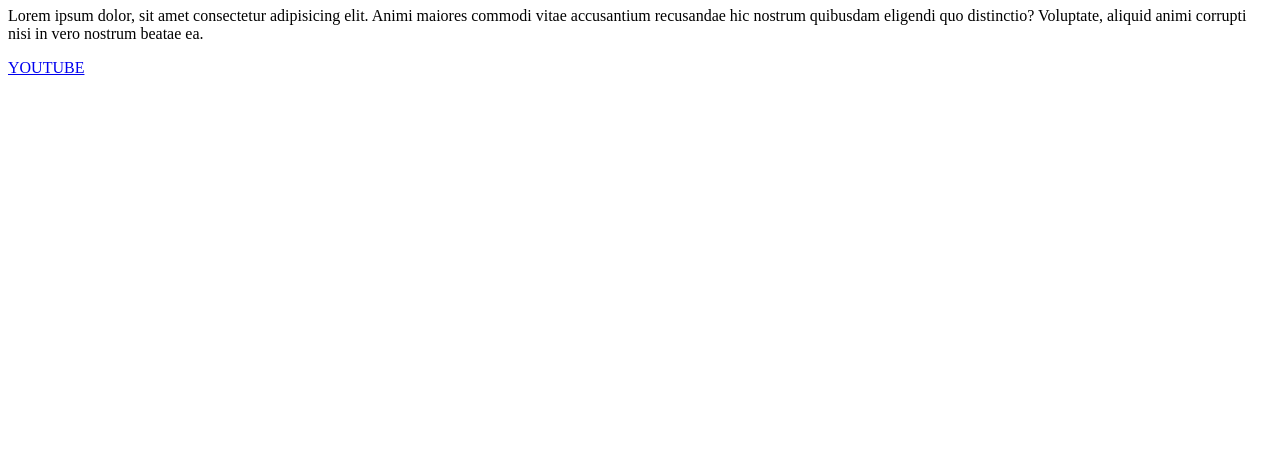
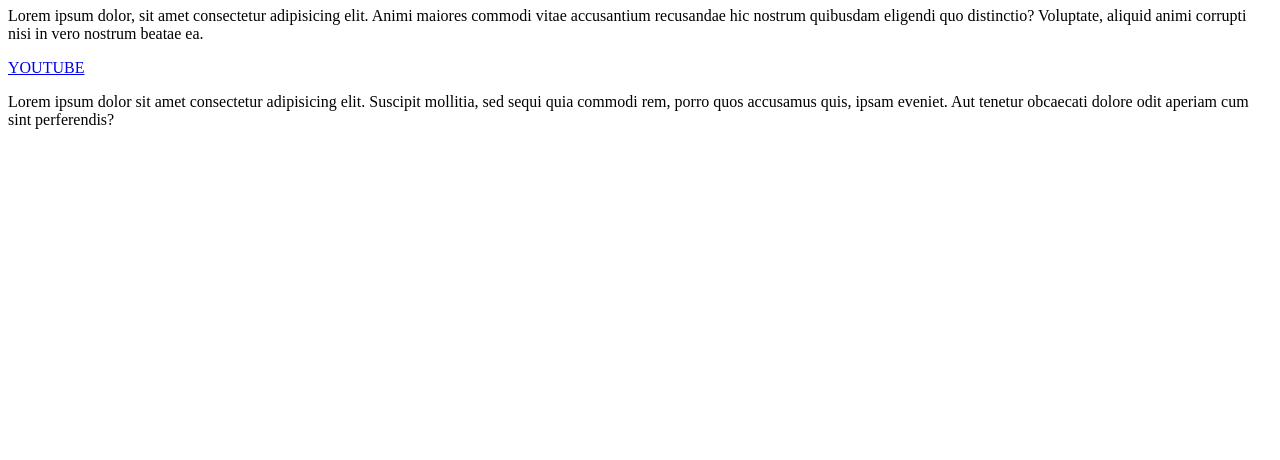
Before and after one commit to aansh4993-a11y/HTML-AIML1, a plain HTML site: page index.html in a window 1280 px wide. Shown: the part 340-800 px from the top of the page. Drawn offline with Linux system fonts and the light colour scheme.

Commit message:
added new file

```diff
--- a/index.html
+++ b/index.html
@@ -19,5 +19,8 @@
         quibusdam eligendi quo distinctio? Voluptate,
         aliquid animi corrupti nisi in vero nostrum beatae ea.</p>
         <a href="https://www.youtube.com/">YOUTUBE</a>
+        <P>Lorem ipsum dolor sit amet consectetur adipisicing elit.
+            Suscipit mollitia, sed sequi quia commodi rem, porro quos accusamus quis,
+            ipsam eveniet. Aut tenetur obcaecati dolore odit aperiam cum sint perferendis?</P>
 </body>
 </html>
```
